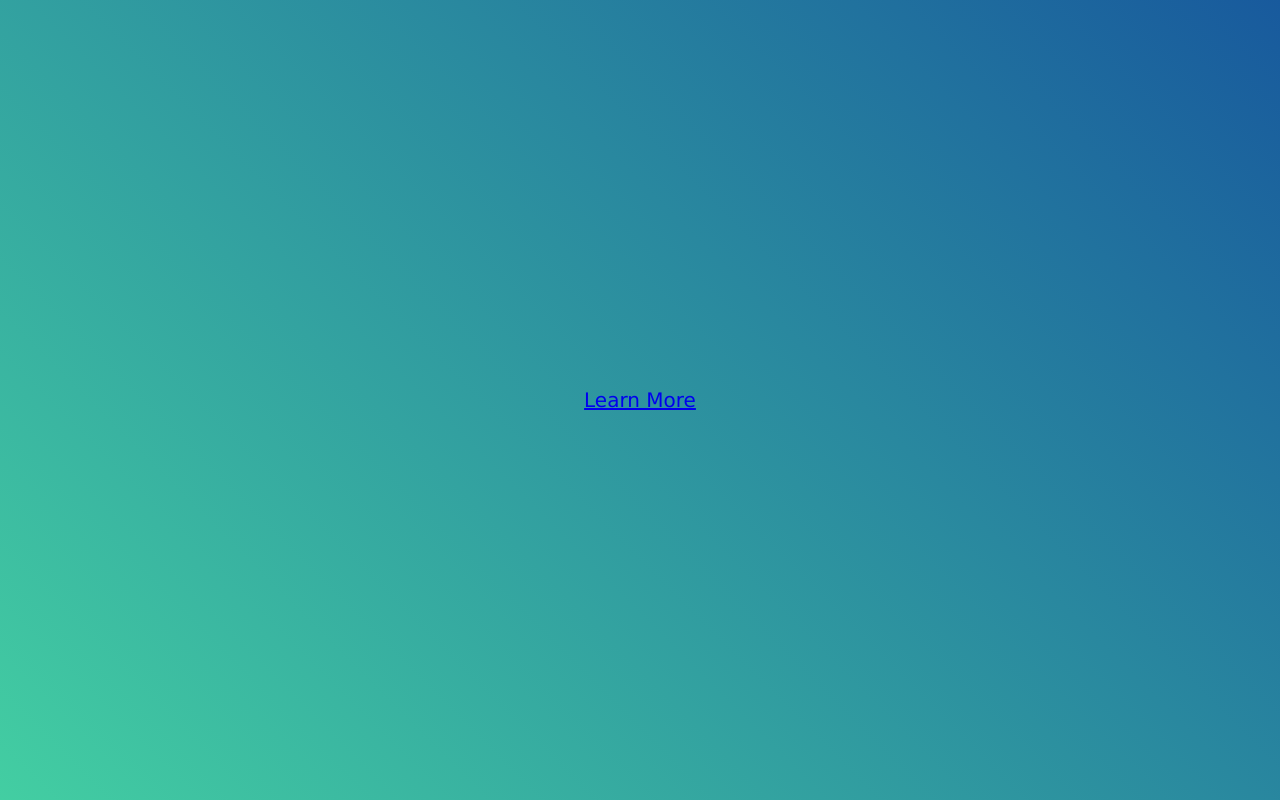
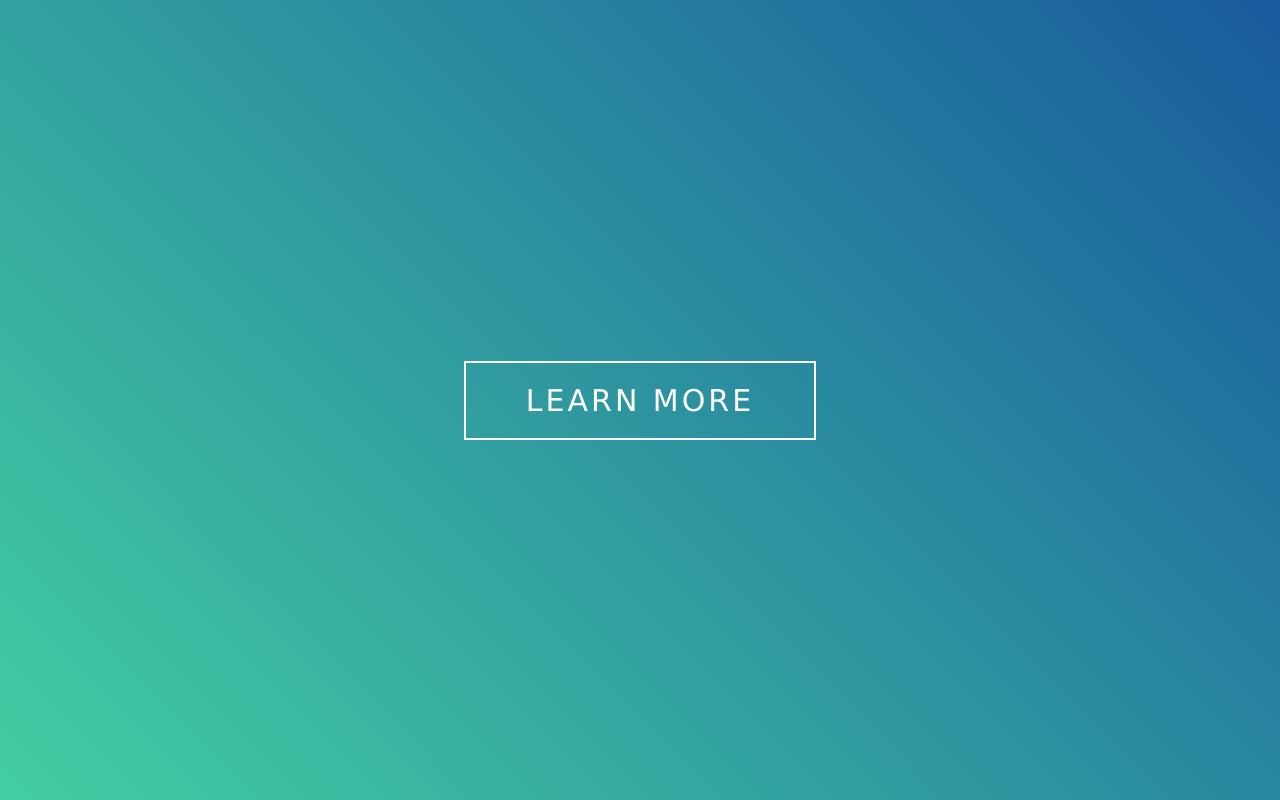
Before and after one commit to engmoamenragab/css-skew-hover-effect, a plain HTML site: page index.html in a window 1280 px wide. Drawn offline with Linux system fonts and the light colour scheme.

Commit message:
Update style.css

```diff
--- a/style.css
+++ b/style.css
@@ -6,12 +6,9 @@
   box-sizing: border-box;
 }
 
-html {
+body {
   font-family: Verdana, Geneva, Tahoma, sans-serif;
-  font-size: 20px;
-}
-
-body {
+  font-size: 30px;
   width: 100%;
   height: 100vh;
   display: flex;
@@ -19,3 +16,33 @@ body {
   justify-content: center;
   background-image: linear-gradient(45deg, #43cea2, #185a9d);
 }
+
+.btn {
+  text-decoration: none;
+  color: #FFF;
+  border: 2px solid #FFF;
+  padding: 20px 60px;
+  text-transform: uppercase;
+  letter-spacing: 3px;
+  position: relative;
+  overflow: hidden;
+  transition: color 0.6s;
+}
+.btn:hover {
+  color: #43cea2;
+}
+.btn::before {
+  content: "";
+  position: absolute;
+  top: 0;
+  left: -10%;
+  width: 0;
+  height: 100%;
+  background-color: #FFF;
+  transform: skewX(25deg);
+  z-index: -1;
+  transition: width 0.6s;
+}
+.btn:hover::before {
+  width: 120%;
+}
```
